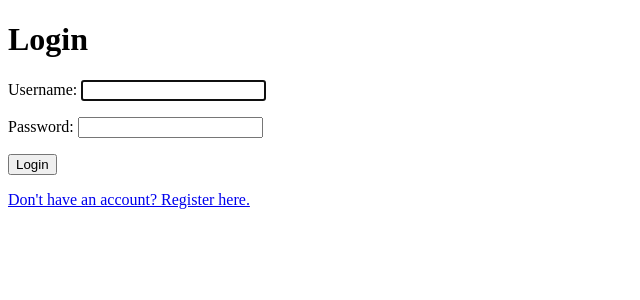
After one commit to iliasynov/todolist, a Django app: page /accounts/login/ in a window 1280 px wide. The commit adds this page. Shown: the top 300 px of the page, without its empty margins (0-640 px from the left). Run offline with Django 5.2, Linux system fonts and the light colour scheme.

Commit message:
add user register login logout

```diff
--- a/ToDoListProj/ToDoListProj/settings.py
+++ b/ToDoListProj/ToDoListProj/settings.py
@@ -123,3 +123,7 @@ STATIC_URL = 'static/'
 # https://docs.djangoproject.com/en/5.1/ref/settings/#default-auto-field
 
 DEFAULT_AUTO_FIELD = 'django.db.models.BigAutoField'
+
+
+LOGIN_REDIRECT_URL = 'todo_list'
+LOGOUT_REDIRECT_URL = 'todo_list'
--- a/ToDoListProj/app/models.py
+++ b/ToDoListProj/app/models.py
@@ -1,8 +1,10 @@
 from django.db import models
+from django.conf import settings  # Add this import
 
 class Todo(models.Model):
     title = models.CharField(max_length=200)
     completed = models.BooleanField(default=False)
+    user = models.ForeignKey(settings.AUTH_USER_MODEL, on_delete=models.CASCADE, null=True)  # New field to associate Todo with a user
 
     def __str__(self):
         return self.title
--- a/ToDoListProj/app/urls.py
+++ b/ToDoListProj/app/urls.py
@@ -5,5 +5,8 @@ urlpatterns = [
     path('', todo_list, name='todo_list'),
     path('add/', add_todo, name='add_todo'),
     path('delete/<int:todo_id>/', delete_todo, name='delete_todo'),  # New URL pattern
-
+    path('toggle/<int:todo_id>/', toggle_todo_completion, name='toggle_todo_completion'),  # New URL pattern
+    path('register/', register, name='register'),  # Registration URL
+    path('accounts/login/', login_view, name='login'),  # Login URL
+    path('logout/', logout_view, name='logout'),  # Logout URL
 ]
--- a/ToDoListProj/app/views.py
+++ b/ToDoListProj/app/views.py
@@ -1,18 +1,67 @@
 from django.shortcuts import render, redirect, get_object_or_404
 from .models import Todo
+from django.contrib.auth.forms import UserCreationForm
+from django.shortcuts import render, redirect
+from django.contrib.auth.forms import AuthenticationForm
+from django.contrib.auth import login, logout
+from django.contrib.auth.decorators import login_required
 
-def todo_list(request):
-    todos = Todo.objects.all()
-    return render(request, 'todo_list.html', {'todos': todos})
 
+# def todo_list(request):
+#     # todos = Todo.objects.filter(user=request.user)
+#     todos = Todo.objects.all()
+#     return render(request, 'todo_list.html', {'todos': todos})
+
+@login_required
 def add_todo(request):
     if request.method == 'POST':
         title = request.POST.get('title')
-        Todo.objects.create(title=title)
+        todo = Todo(title=title, user=request.user)  # Save with the logged-in user
+
+        todo.save()
         return redirect('todo_list')
     return render(request, 'add_todo.html')
+
 
 def delete_todo(request, todo_id):
     todo = get_object_or_404(Todo, id=todo_id)
     todo.delete()
     return redirect('todo_list')
+
+def toggle_todo_completion(request, todo_id):
+    todo = get_object_or_404(Todo, id=todo_id)
+    todo.completed = not todo.completed  # Toggle the completed status
+    todo.save()
+    return redirect('todo_list')
+
+def register(request):
+    if request.method == 'POST':
+        form = UserCreationForm(request.POST)
+        if form.is_valid():
+            user = form.save()
+            login(request, user)  # Log the user in after registration
+            return redirect('todo_list')
+    else:
+        form = UserCreationForm()
+    return render(request, 'register.html', {'form': form})
+
+def login_view(request):
+    if request.method == 'POST':
+        form = AuthenticationForm(request, data=request.POST)
+        if form.is_valid():
+            login(request, form.get_user())
+            return redirect('todo_list')
+    else:
+        form = AuthenticationForm()
+    return render(request, 'login.html', {'form': form})
+
+
+def logout_view(request):
+    logout(request)
+    return redirect('todo_list')
+
+
+@login_required
+def todo_list(request):
+    todos = Todo.objects.filter(user=request.user)  # Filter todos by the logged-in user
+    return render(request, 'todo_list.html', {'todos': todos})
--- /dev/null
+++ b/ToDoListProj/templates/login.html
@@ -0,0 +1,17 @@
+<!DOCTYPE html>
+<html>
+
+<head>
+    <title>User Login</title>
+</head>
+
+<body>
+    <h1>Login</h1>
+    <form method="post">
+        {% csrf_token %} {{ form.as_p }}
+        <button type="submit">Login</button>
+    </form>
+    <p><a href="{% url 'register' %}">Don't have an account? Register here.</a></p>
+</body>
+
+</html>
```
Also changed, not shown: ToDoListProj/templates/register.html (added, +17 -0 lines), ToDoListProj/templates/todo_list.html (+14 -3 lines), ToDoListProj/app/migrations/0002_todo_user.py (added), ToDoListProj/db.sqlite3.
